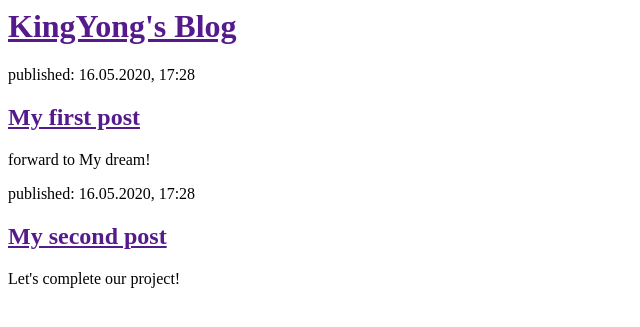
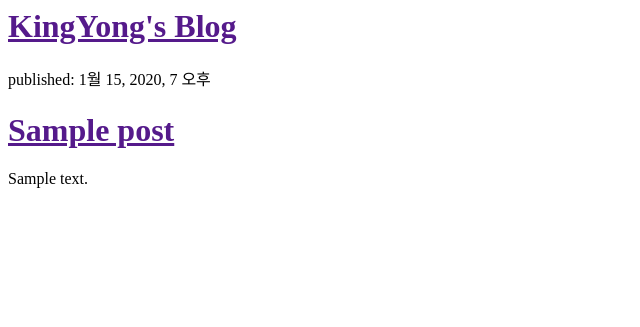
Before and after one commit to kingyong9169/my-first-blog, a Django app: page / in a window 1280 px wide. Shown: the top 327 px of the page, without its empty margins (0-640 px from the left). Run offline with Django 3.2, Linux system fonts and the light colour scheme; tables that the repository leaves empty hold one stand-in row (values such as "Sample post").

Commit message:
Modified templates to display posts from database.

```diff
--- a/blog/templates/blog/post_list.html
+++ b/blog/templates/blog/post_list.html
@@ -1,21 +1,18 @@
-<html>
-	<head>
+<html>	<head>
 		<title>KingYong's blog</title>
 	</head>
 	<body>
 		<div>
 			<h1><a href="">KingYong's Blog</a></h1>
 		</div>
+
+		{% for post in posts %}
 		<div>
-			<p>published: 16.05.2020, 17:28</p>
-			<h2><a href="">My first post</a></h2>
-			<p>forward to My dream!
+			<p>published: {{ post.published_date }}</p>
+			<h1><a href="">{{post.title}}</a></h1>
+			<p>{{post.text|linebreaksbr }}</p>
 		</div>
+		{% endfor %}
 
-		<div>
-			<p>published: 16.05.2020, 17:28</p>
-			<h2><a href="">My second post</a></h2>
-			<p>Let's complete our project!
-		</div>
 	</body>
 </html>
--- a/blog/views.py
+++ b/blog/views.py
@@ -1,6 +1,9 @@
 from django.shortcuts import render
+from django.utils import timezone
+from .models import Post
 
 #Create your views here.
 
 def post_list(request):
-    return render(request, 'blog/post_list.html',{})
+    posts=Post.objects.filter(published_date__lte=timezone.now()).order_by('published_date')
+    return render(request, 'blog/post_list.html',{'posts':posts})
```
